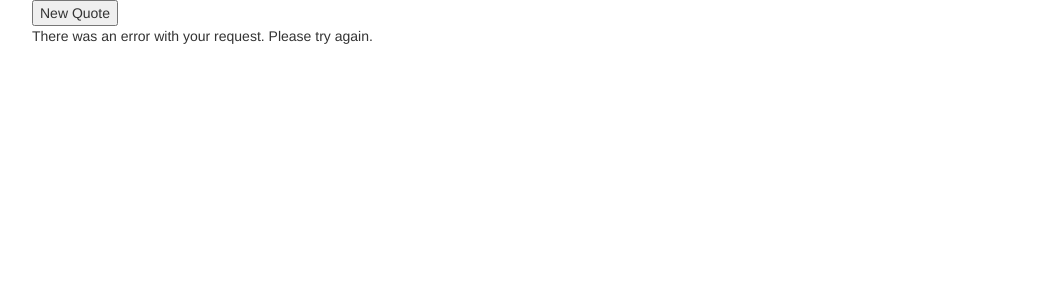
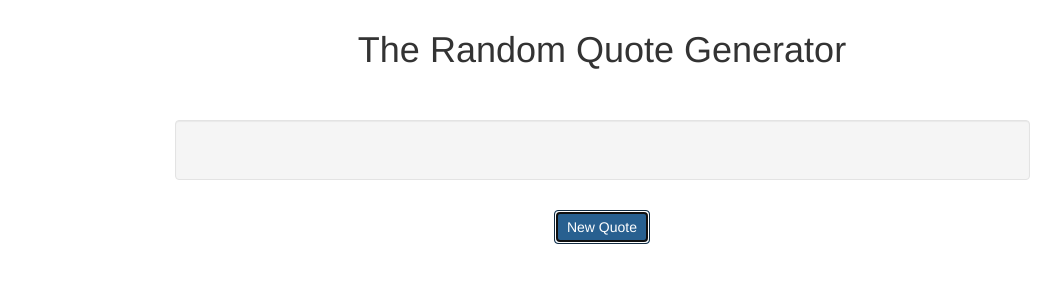
Before and after one commit to Adoyle2014/FCC-RandomQuoteGenerator, a plain HTML site: page index.html in a window 1280 px wide. Both pictures are taken after a click on the button "New Quote". Shown: the whole page, without its empty margins (38-1099 px from the left). Drawn offline with nearby package versions, Linux system fonts and the light colour scheme; no server answers.

Commit message:
Got CORS to work. YES!

```diff
--- a/css/style.css
+++ b/css/style.css
@@ -0,0 +1,16 @@
+h1 {
+    text-align: center;
+    margin: 20px 0;
+    padding: 10px 0;
+}
+
+.center {
+    text-align: center;
+}
+
+#well {
+    width: 75%;
+    margin: 20px auto 30px auto;
+    text-align: center;
+
+}
--- a/index.html
+++ b/index.html
@@ -19,22 +19,61 @@
 </head>
 
 <body>
+    <div class="container">
+        <div class="row">
+            <div class="col-md-12">
+                <H1>The Random Quote Generator</H1>
+            </div>
+        </div>
+        <div class="row">
+            <div class="col-md-12">
+                <div class="well" id="well">
+                    <p class="lead" id="quote"></p>
+                    <i id="author"></i>
+                </div>
+            </div>
+        </div>
+        <div class="row">
+            <div class="col-md-4 col-md-offset-4 center">
+                <button class="btn btn-primary" id="newQuote">New Quote</button>
+            </div>
+        </div>
 
 
-<div class="container">
-    <button id="newQuote">New Quote</button>
-    <p id="quote"></p>
-    <i id="author"></i>
+
+
+
+
+
+
+
+
+
 
     </div><!-- /.container -->
 
+    <!-- I PUT THIS JS HERE SINCE I COULD NOT FIGURE OUT HOW TO GET AROUND THE ACAO ERROR AT THIS TIME -->
+    <!--<script type="text/javascript">
 
 
+        function parseQuote(response)
+        {
+            var author = response.quoteAuthor;
+            var quote = response.quoteText;
+
+            document.getElementById("quote").innerHTML = quote;
+            if(author.length === 0) {
+                document.getElementById("author").innerHTML = "- Anonymous;"
+            } else {
+                document.getElementById("author").innerHTML = "- " + author;
+            }
+        }
+    </script>
+    <script type="text/javascript" src="http://api.forismatic.com/api/1.0/?method=getQuote&format=jsonp&lang=en&jsonp=parseQuote"></script>
+    -->
     <script src="https://ajax.googleapis.com/ajax/libs/jquery/1.11.3/jquery.min.js"></script>
     <script>window.jQuery || document.write('<script src="js/vendor/jquery-1.11.2.min.js"><\/script>')</script>
     <script src="js/bootstrap.min.js"></script>
     <script src="js/main.js"></script>
-
-
 </body>
 </html>
--- a/js/main.js
+++ b/js/main.js
@@ -1,42 +1,58 @@
 $(document).ready(function() {
-   function corsRequest() {
-       $.ajax({
-           type: 'GET',
-           url: 'http://api.forismatic.com/api/1.0/',
-           contentType: 'application/x-www-form-urlencoded; charset=UTF-8',
-           xhrFields: {
-               method: "getQuote",
-               format: "jsonp",
-               lang: "en"
-           },
-           headers: {
-               'Access-Control-Allow-Origin': "*"
-           },
+    $("#newQuote").on('click', function() {
+        $("#well").fadeOut(1000);
+        //add getQuote function call here
+        makeCorsRequest();
+        $("#well").fadeIn(400);
+    });
 
 
-           success: function (data) {
-               parseQuote(data);
-           },
-           error: function () {
-               document.getElementById("quote").innerHTML = "There was an error with your request.  Please try again.";
-           }
+    // Create the XHR object.
+    function createCORSRequest(method, url) {
+        var xhr = new XMLHttpRequest();
+        if ("withCredentials" in xhr) {
+            // XHR for Chrome/Firefox/Opera/Safari.
+            xhr.open(method, url, true);
+        } else if (typeof XDomainRequest != "undefined") {
+            // XDomainRequest for IE.
+            xhr = new XDomainRequest();
+            xhr.open(method, url);
+        } else {
+            // CORS not supported.
+            xhr = null;
+        }
+        return xhr;
+    }
 
-       });
-   }
+// Helper method to parse the title tag from the response.
+ ///   function getTitle(text) {
+    //    return text.match('<title>(.*)?</title>')[1];
+   // }
+
+// Make the actual CORS request.
+    function makeCorsRequest() {
+        // All HTML5 Rocks properties support CORS.
+        var url = 'http://api.forismatic.com/api/1.0/?method=getQuote&lang=en&format=json';
+
+        var xhr = createCORSRequest('GET', url);
+        if (!xhr) {
+            alert('CORS not supported');
+            return;
+        }
+
+        // Response handlers.
+        xhr.onload = function() {
+            var text = xhr.responseText;
+            //var title = getTitle(text);
+            alert(text);
+        };
+
+        xhr.onerror = function() {
+            alert('Woops, there was an error making the request.');
+        };
+
+        xhr.send();
+    }
 
 
-    function parseQuote(response)
-    {
-        console.log(response);
-        /*
-        document.getElementById("quote").innerHTML = response.quoteText;
-        document.getElementById("author").innerHTML = response.quoteAuthor;
-        */
-    }
-
-    $("#newQuote").on("click", function(e) {
-        e.preventDefault();
-        corsRequest();
-    })
-
 });
```
Lines whose indentation alone changed are shown as unchanged.
